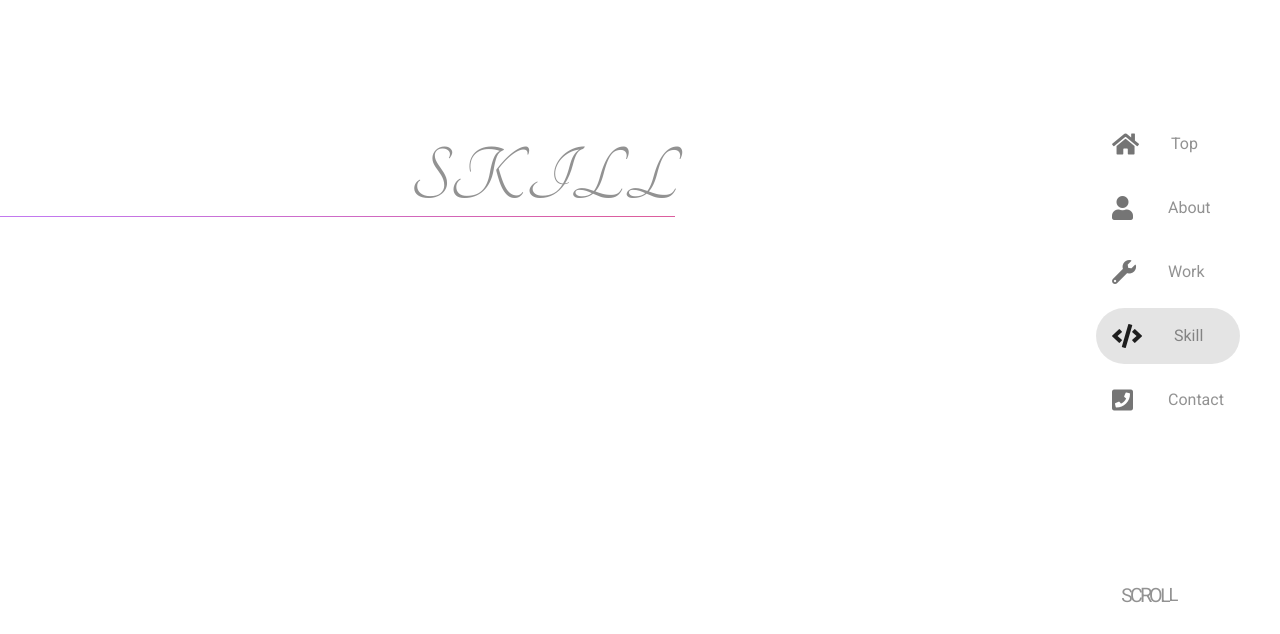
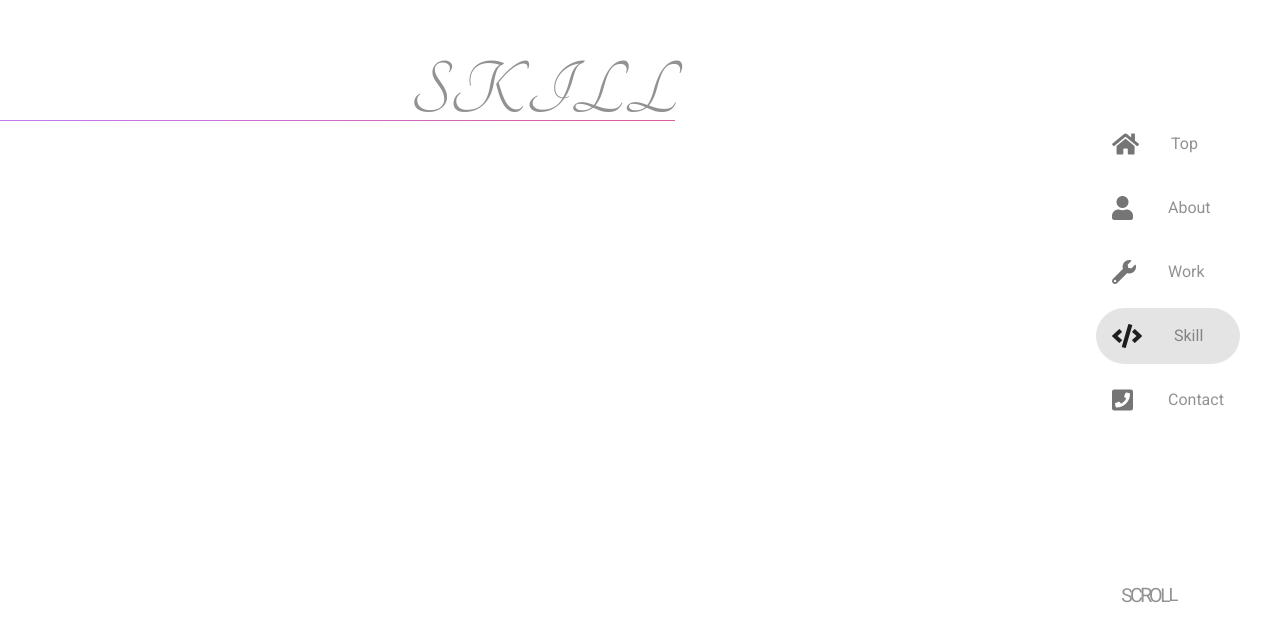
Before and after one commit to keita-f-sato/keita-f-sato.github.io, a Nuxt app: page /skill in a window 1280 px wide. Shown: the part 156-790 px from the top of the page. Built offline with nearby package versions, Linux system fonts and the light colour scheme; a web font is replaced by a local one.

Commit message:
skillページを調整

```diff
--- a/pages/skill.vue
+++ b/pages/skill.vue
@@ -6,7 +6,7 @@
           <v-flex xs12 s12 md12 lg12 order-lg1 order-sm1>
             <v-card tile flat class="base">
               <v-card-title
-                v-bind:class="[$vuetify.breakpoint.smAndDown === true ? 'justify-center who-title sm' : 'justify-center who-title']">
+                v-bind:class="[$vuetify.breakpoint.smAndDown === true ? 'justify-center skill-main-title sm' : 'justify-center skill-main-title']">
                   SKILL
               </v-card-title>
               <div v-bind:class="[$vuetify.breakpoint.smAndDown === true ? 'bartitle skill sm' : 'bartitle skill']" />
@@ -83,22 +83,22 @@ export default {
 @import url('https://fonts.googleapis.com/css?family=Kosugi&display=swap');
 @import url('assets/move-bar.scss');
 
-.who {
+.skill-main {
   position: relative;
   background-color: #fff !important;
   height: 100%;
 }
 
-.who-title {
+.skill-main-title {
   position: absolute;
   color: #929292 !important;
   font-family: 'Tangerine', cursive !important;
   font-size: 60pt !important;
-  top: 35% !important;
+  top: 25% !important;
   width: 100%;
 }
 
-.who-title.sm {
+.skill-main-title.sm {
   font-size: 45pt !important;
 }
 
@@ -113,7 +113,8 @@ export default {
 
 .tokui-title.sm {
   font-size: 20pt !important;
-  left: 27%;
+  left: 24%;
+  width: 33%;
 }
 
 .base {
@@ -143,7 +144,7 @@ export default {
 }
 
 .bartitle.skill {
-  top: 43% ;
+  top: 32% ;
   position: absolute;
   width: 62%;
 }
--- a/pages/work.vue
+++ b/pages/work.vue
@@ -209,6 +209,7 @@ export default{
   font-size: 7pt !important;
   left: 5%;
   top: 28%!important;
+  width: 90%;
   }
 
 .aerospace-detail.spiber {
@@ -220,6 +221,7 @@ export default{
   top: 25% !important;
   left: 5%;
   line-height: 150%;
+  width: 86%;
 }
 
 .earo-bar {
```
